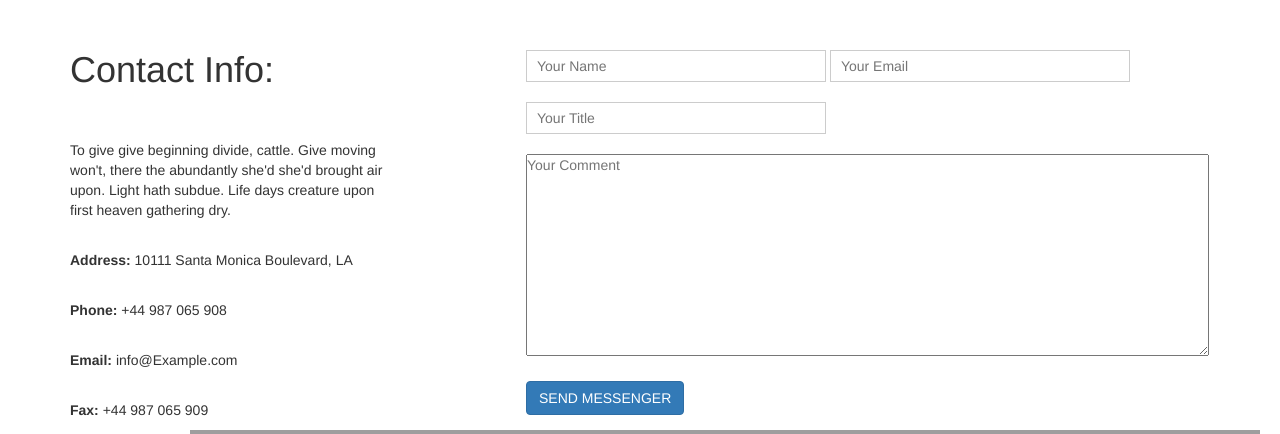
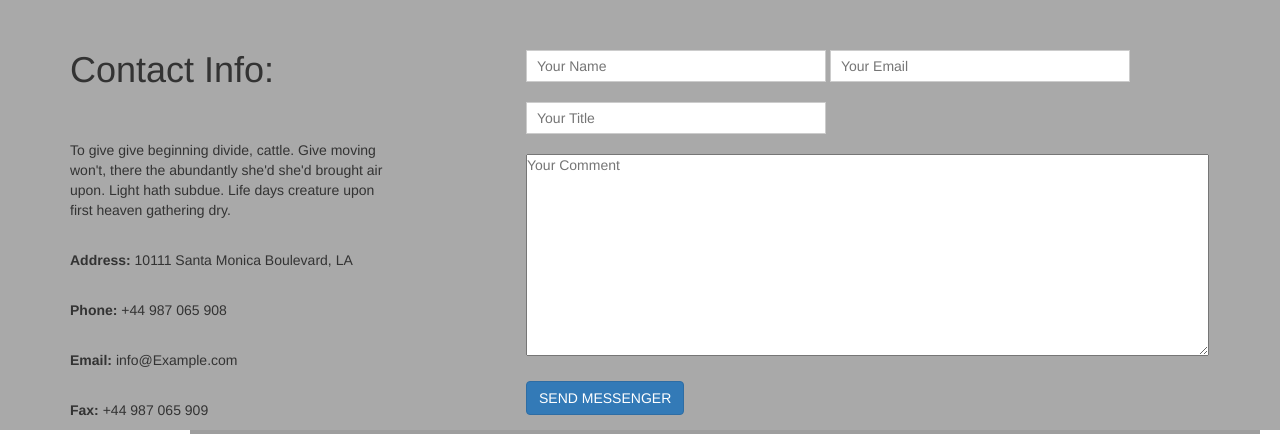
Before and after one commit to BeoNguoiHoa/T2004EWeb, a PHP site: page /PRACTICAL.html in a window 1280 px wide. Shown: the part 211-645 px from the top of the page. Run offline with PHP 8.4, Linux system fonts and the light colour scheme; grey boxes are pictures that could not be loaded.

Commit message:
PRACTICAL

```diff
--- a/css/PRACTICAL.css
+++ b/css/PRACTICAL.css
@@ -7,7 +7,6 @@
     font-family: 'Nunito Sans', sans-serif;
     font-size: 14px;
     color: #333333;
-    background-color: darkgrey;
     font-weight: 400;
     line-height: 1.5;
 }
@@ -43,7 +42,9 @@
 }
 .header{
     padding: 20px 0;
-    background-color: #ffffff;
+}
+.main{
+    background-color: darkgrey;
 }
 .logo {
     font-size: 30px;
```
